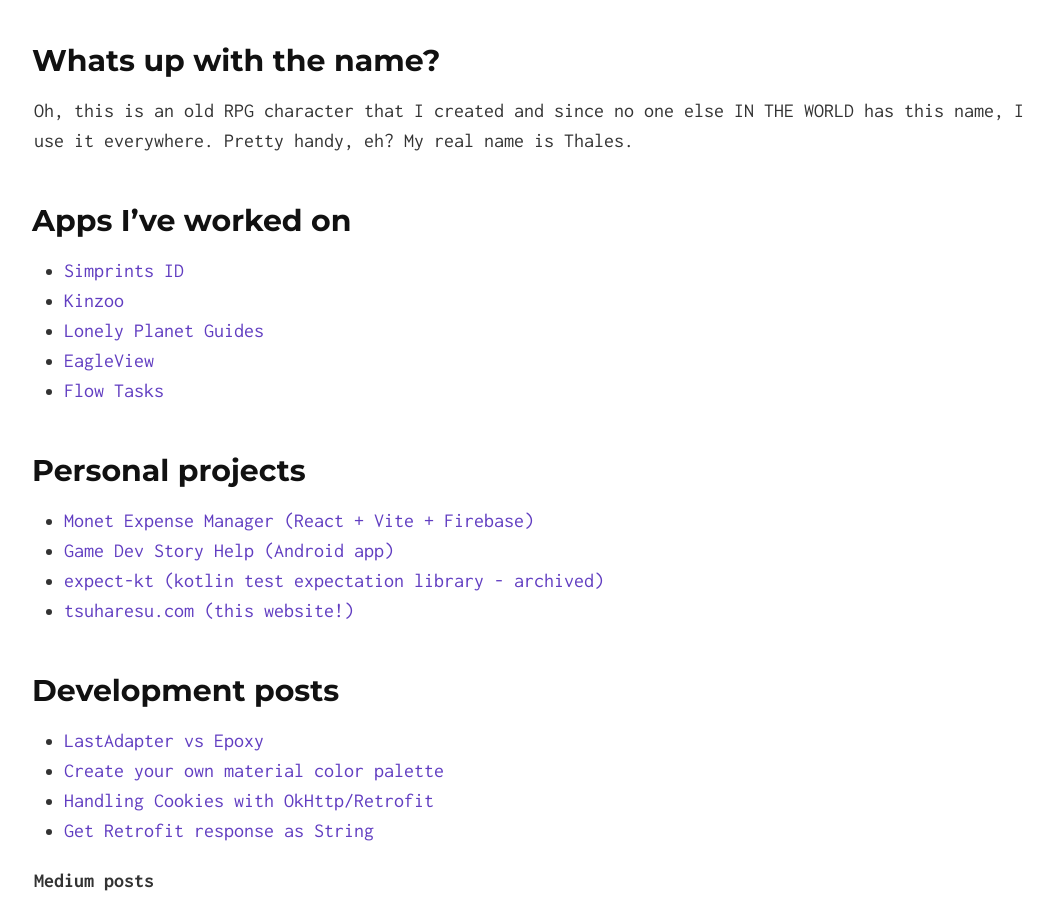
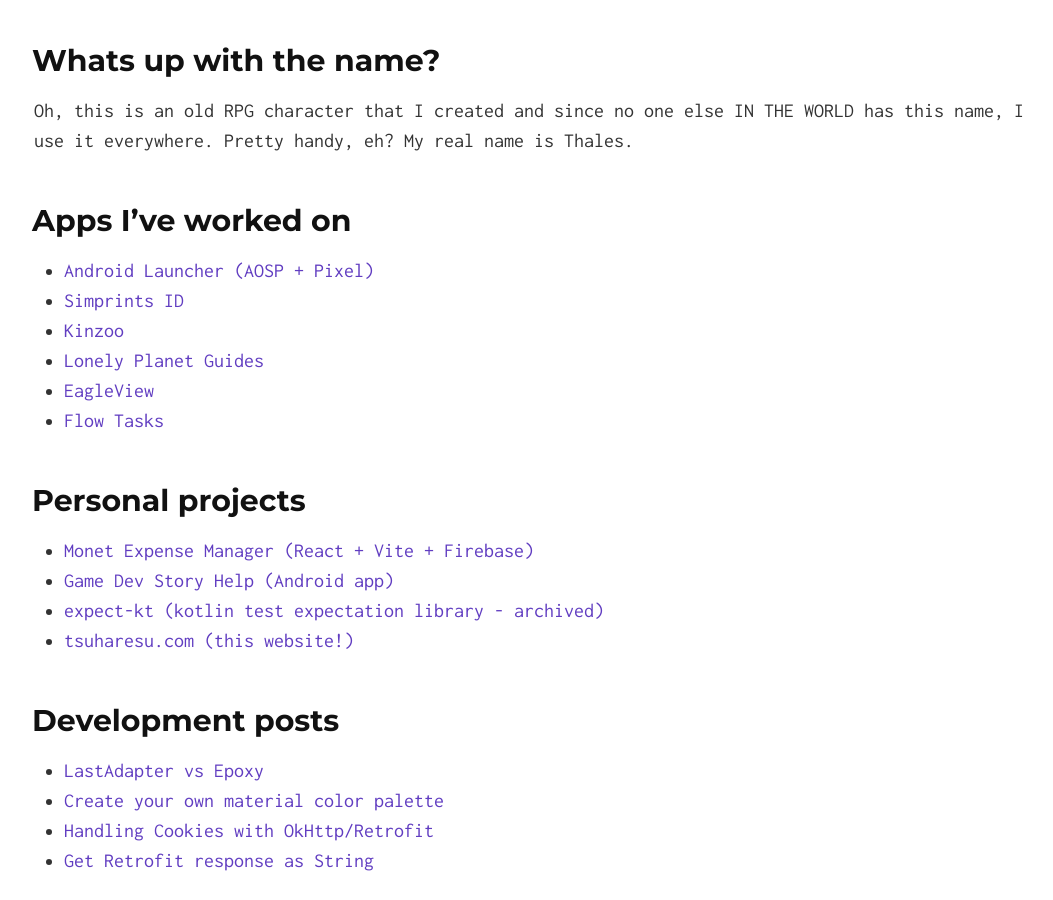
Before and after one commit to tsuharesu/tsuharesu.github.io, a Jekyll site: the page built from index.md, in a window 1280 px wide and 900 px high, scrolled down 494 px. Shown: the whole window, without its empty margins (106-1159 px from the left). Built offline with Jekyll 4.4.1, drawn with Linux system fonts in a browser that asks for light colours.

Commit message:
Update professional.yml

```diff
--- a/_data/professional.yml
+++ b/_data/professional.yml
@@ -1,3 +1,5 @@
+- name: Android Launcher (AOSP + Pixel)
+  url: https://android.googlesource.com/platform/packages/apps/Launcher3/
 - name: Simprints ID
   url: https://play.google.com/store/apps/details?id=com.simprints.id
 - name: Kinzoo
```
